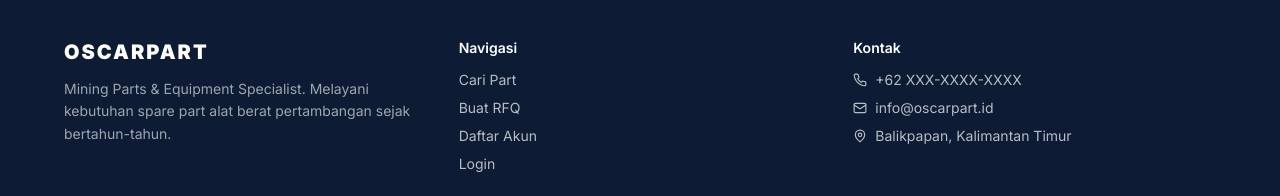
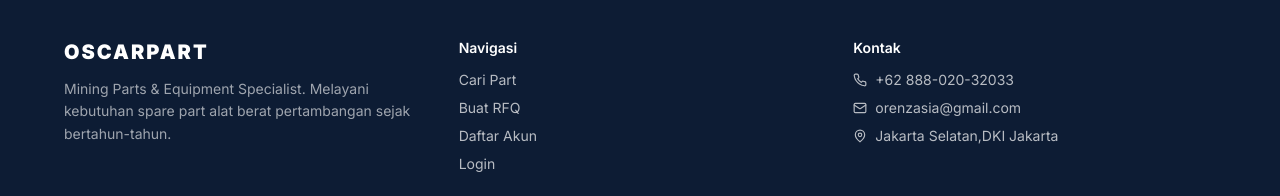
Before and after one commit to orenzasia-design/oscarpart, a Next.js app in the folder frontend/: page / in a window 1280 px wide. Shown: the part 1700-1896 px from the top of the page. Built offline with nearby package versions, Linux system fonts and the light colour scheme; no server answers.

Commit message:
fix: update kontak footer asli

```diff
--- a/frontend/app/(public)/page.tsx
+++ b/frontend/app/(public)/page.tsx
@@ -189,9 +189,9 @@ export default function HomePage() {
           <div>
             <h4 className="font-semibold mb-3 text-sm">Kontak</h4>
             <ul className="space-y-2 text-sm opacity-70">
-              <li className="flex items-center gap-2"><Phone size={14} /> +62 XXX-XXXX-XXXX</li>
-              <li className="flex items-center gap-2"><Mail size={14} /> info@oscarpart.id</li>
-              <li className="flex items-center gap-2"><MapPin size={14} /> Balikpapan, Kalimantan Timur</li>
+              <li className="flex items-center gap-2"><Phone size={14} /> +62 888-020-32033</li>
+              <li className="flex items-center gap-2"><Mail size={14} /> orenzasia@gmail.com</li>
+              <li className="flex items-center gap-2"><MapPin size={14} /> Jakarta Selatan,DKI Jakarta</li>
             </ul>
           </div>
         </div>
```
